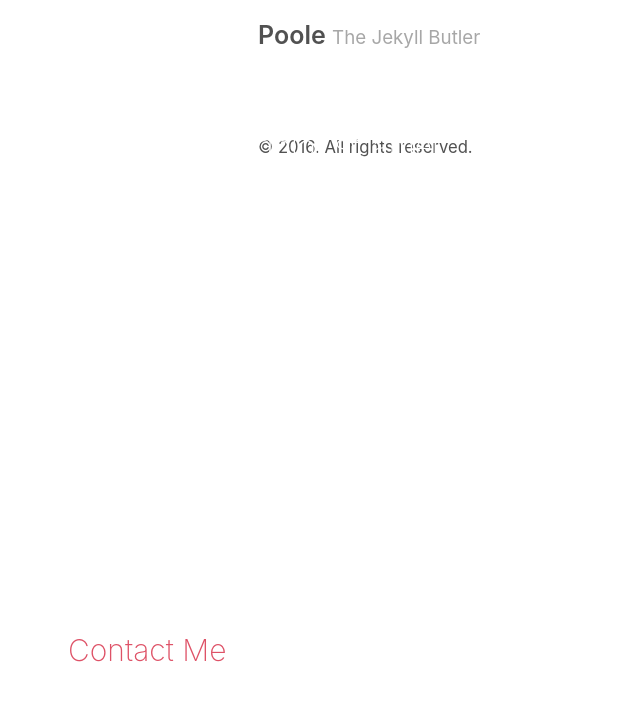
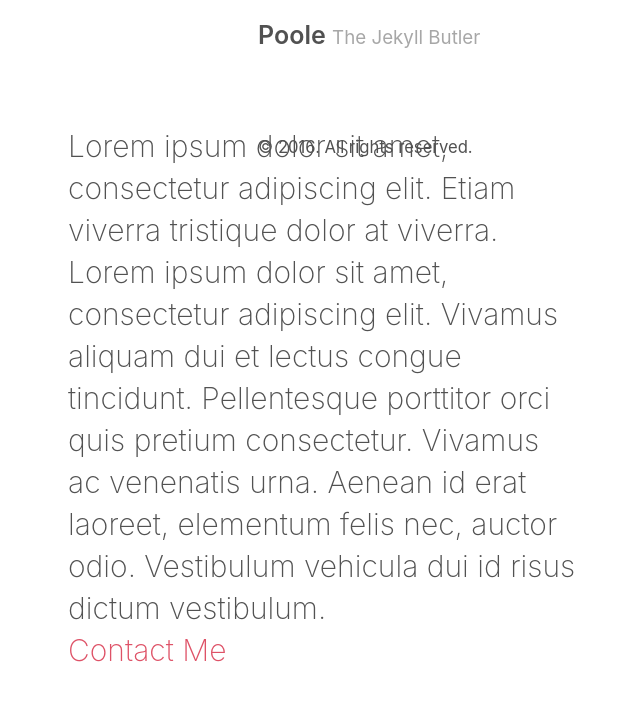
Before and after one commit to hawaiikernel/hawaiikernel.github.io, a Jekyll site: the page built from index.html, in a window 1280 px wide. Shown: the top 701 px of the page, without its empty margins (32-672 px from the left). Built offline with Jekyll 4.4.1, drawn with Linux system fonts in a browser that asks for light colours; nearby versions of some CDN libraries; the list of posts is cut into pages by our own code.

Commit message:
Added files via upload

```diff
--- a/_includes/instafeed.html
+++ b/_includes/instafeed.html
@@ -8,7 +8,7 @@
       text-align: left;
       z-index: 9999;
       position: absolute;
-      color: #fff;
+      color: #525252;
       top: 100px;
       left: 100px;
       width: 40%;
@@ -30,7 +30,7 @@
       text-align: left;
       z-index: 9999;
       position: relative;
-      color: #fff;
+      color: #525252;
       top: .5em;
       left: .2em;
       width: 80%;
```
